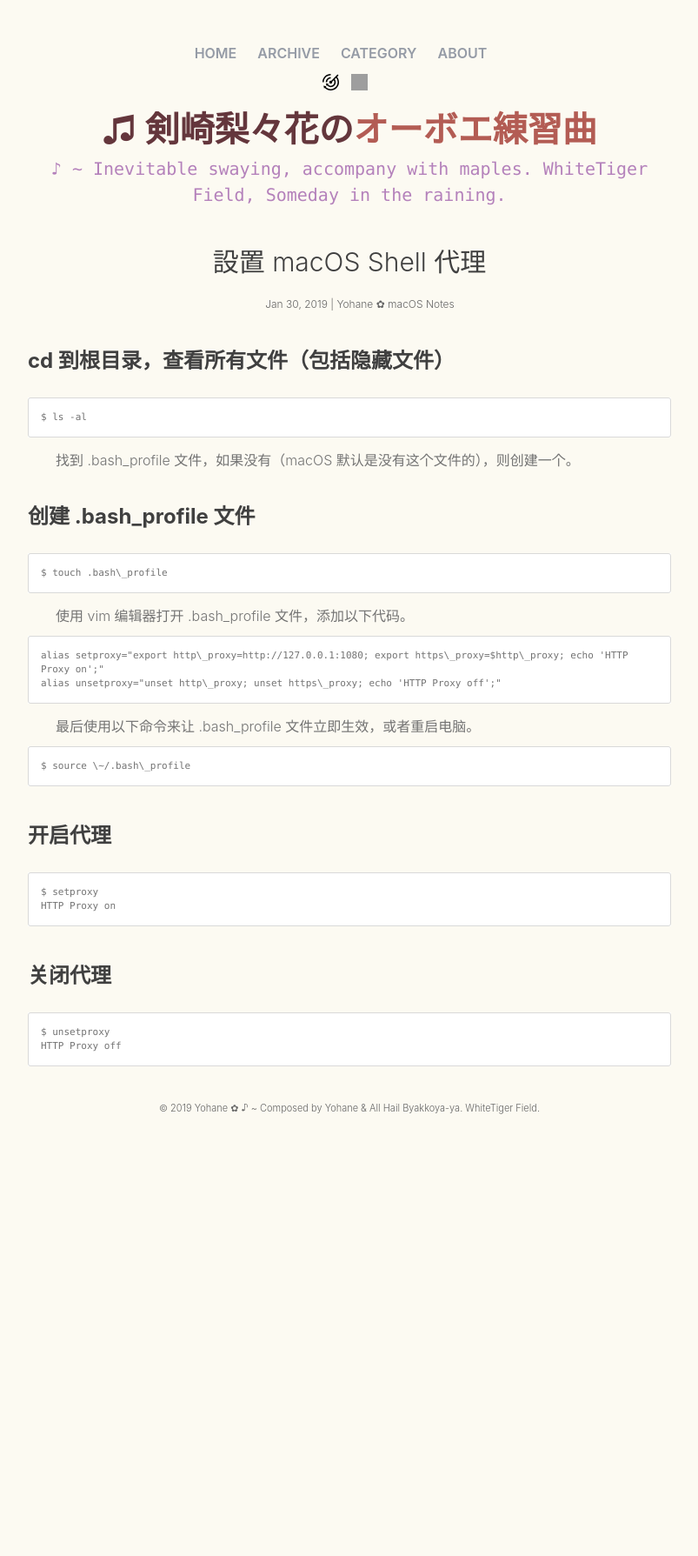
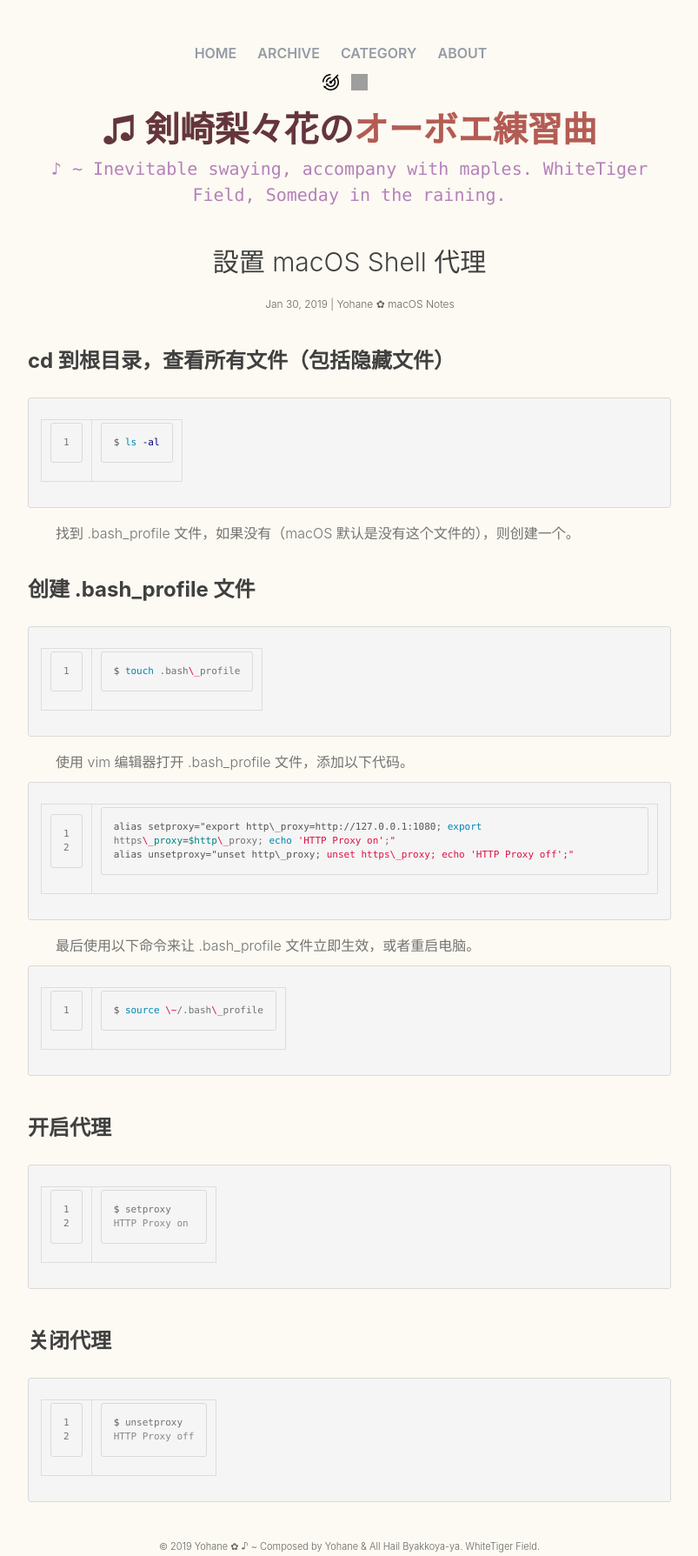
Before and after one commit to YohaneWW/Maples, a Jekyll site: the page built from _posts/2019-01-30-proxy-for-mac.md, in a window 1280 px wide. Shown: the whole page at 87% size, without its empty margins (238-1041 px from the left). Built offline with Jekyll 4.4.1, drawn with Linux system fonts in a browser that asks for light colours; before the commit the page ends 1285 px from its top, so only the background shows below that; grey boxes are pictures that could not be loaded.

Commit message:
code highlight

```diff
--- a/_includes/head.html
+++ b/_includes/head.html
@@ -12,5 +12,5 @@
   <link rel="canonical" href="{{ page.url | replace:'index.html','' | prepend: site.baseurl | prepend: site.url }}">
   <link rel="alternate" type="application/atom+xml" title="{{ site.title }}" href="{{ "/feed.xml" | prepend: site.baseurl | prepend: site.url }}" />
   <script src="{{ "/scripts/jquery-1.11.2.min.js" | prepend: site.baseurl }}"></script>
-  <script src="{{ "/scripts/pithy.js" | prepend: site.baseurl }}"></script>
+  <script src="{{ "/scripts/scroll.js" | prepend: site.baseurl }}"></script>
 </head>
--- a/_posts/2019-01-30-proxy-for-mac.md
+++ b/_posts/2019-01-30-proxy-for-mac.md
@@ -7,29 +7,41 @@ excerpt: Set the proxy for macOS shell.
 ---
 ## cd 到根目录，查看所有文件（包括隐藏文件）
 
-	$ ls -al
+{% highlight shell_session linenos %}
+$ ls -al
+{% endhighlight %}
 
 找到 .bash\_profile 文件，如果没有（macOS 默认是没有这个文件的），则创建一个。
 
 ## 创建 .bash\_profile 文件
 
-	$ touch .bash\_profile
+{% highlight shell_session linenos %}
+$ touch .bash\_profile
+{% endhighlight %}
 
 使用 vim 编辑器打开 .bash\_profile 文件，添加以下代码。
 
-	alias setproxy="export http\_proxy=http://127.0.0.1:1080; export https\_proxy=$http\_proxy; echo 'HTTP Proxy on';"
-	alias unsetproxy="unset http\_proxy; unset https\_proxy; echo 'HTTP Proxy off';"
+{% highlight shell_session linenos %}
+alias setproxy="export http\_proxy=http://127.0.0.1:1080; export https\_proxy=$http\_proxy; echo 'HTTP Proxy on';"
+alias unsetproxy="unset http\_proxy; unset https\_proxy; echo 'HTTP Proxy off';"
+{% endhighlight %}
 
 最后使用以下命令来让 .bash\_profile 文件立即生效，或者重启电脑。
 
-	$ source \~/.bash\_profile
+{% highlight shell_session linenos %}
+$ source \~/.bash\_profile
+{% endhighlight %}
 
 ## 开启代理
 
-	$ setproxy
-	HTTP Proxy on
+{% highlight shell_session linenos %}
+$ setproxy
+HTTP Proxy on
+{% endhighlight %}
 
 ## 关闭代理
 
-	$ unsetproxy
-	HTTP Proxy off
+{% highlight shell_session linenos %}
+$ unsetproxy
+HTTP Proxy off
+{% endhighlight %}
```
Also changed, not shown: _posts/2017-01-01-itunes-tutorial.md (+2 -2 lines), scripts/scroll.js (renamed from scripts/pithy.js).
